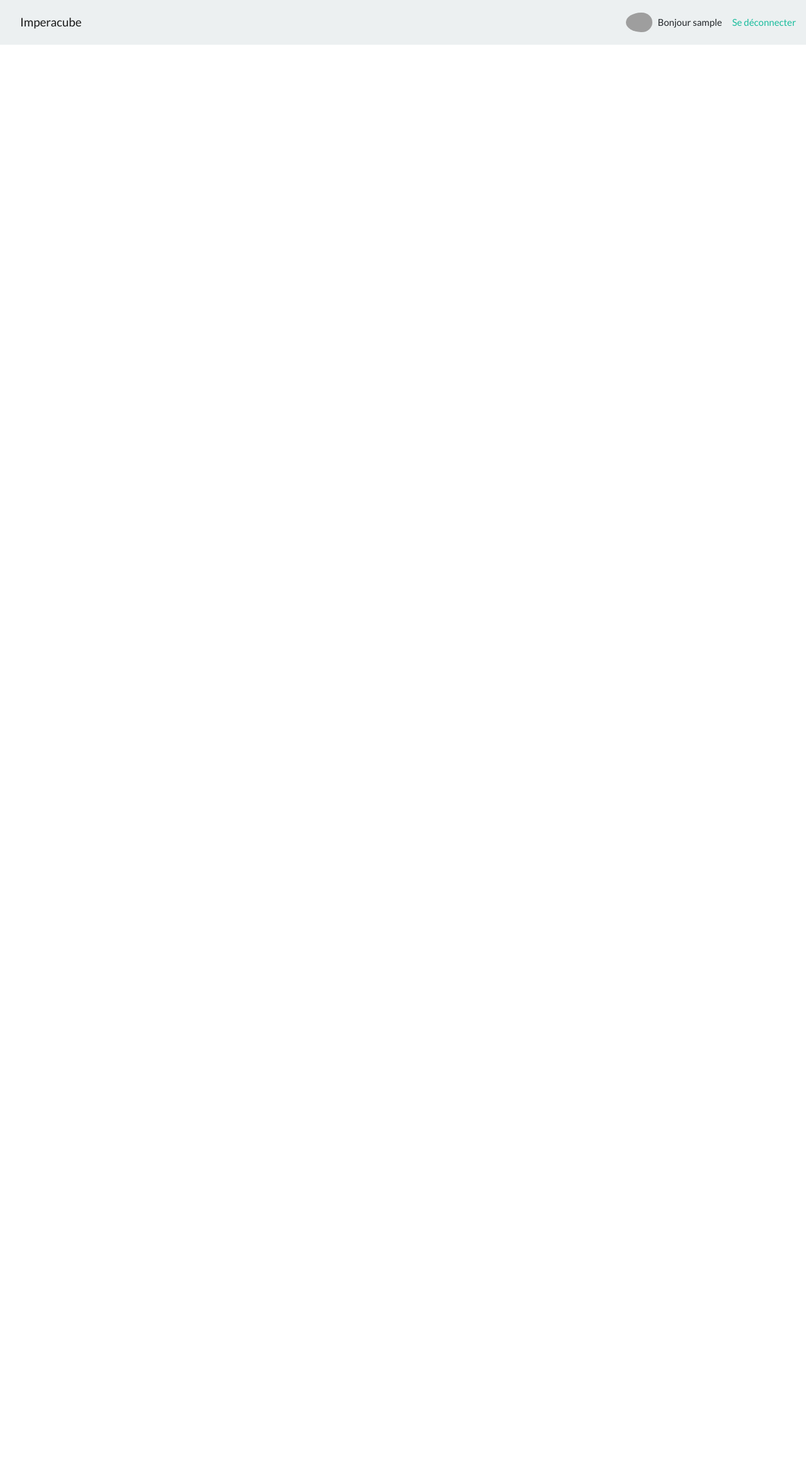
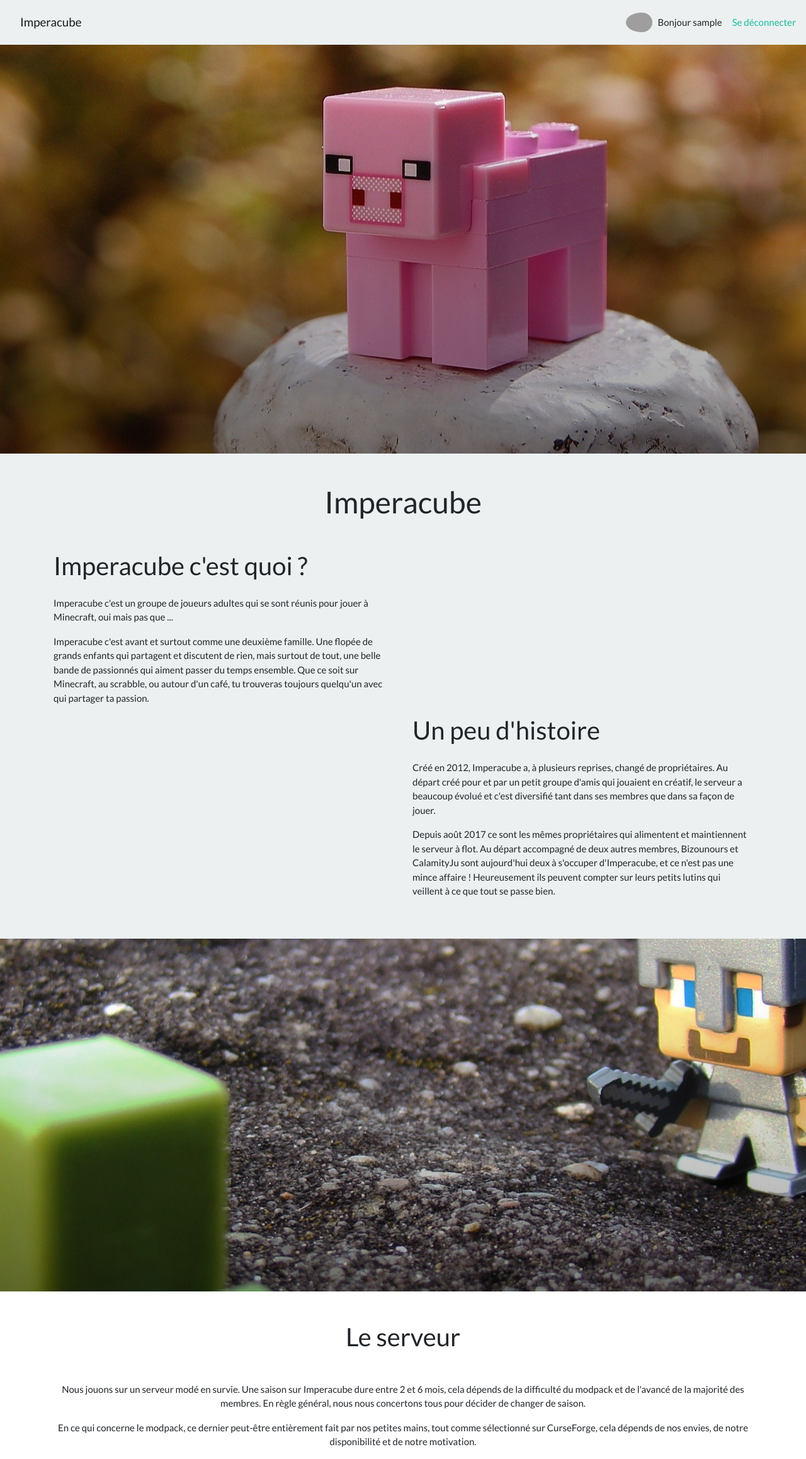
Before and after one commit to CalamityJu/Projets-d-entrainement, a PHP site: page / in a window 1280 px wide. Shown: the whole page at 63% size. Before the commit the page ends 71 px from the top, so only its background shows below. Run offline with PHP 8.4, Linux system fonts and the light colour scheme; the visitor is signed in with stand-in values (Sample User, id 1); grey boxes are pictures that could not be loaded.

Commit message:
Début de la page d'index

```diff
--- a/css/profil.css
+++ b/css/profil.css
@@ -89,4 +89,38 @@ nav #infosProfil img {
   border-radius: 30px;
   width: 40px;
 }
+
+#index header .backgroundImage {
+  background: url("../img/cochon.jpg") no-repeat center fixed;
+  height: 90vh;
+  max-height: 1000px;
+}
+
+#index header .backgroundImage:before {
+  background: -webkit-gradient(linear, left top, left bottom, from(rgba(0, 0, 0, 0)), to(rgba(0, 0, 0, 0.4)));
+  background: linear-gradient(to bottom, rgba(0, 0, 0, 0) 0%, rgba(0, 0, 0, 0.4) 100%);
+  bottom: 0;
+  content: "";
+  left: 0;
+  right: 0;
+  position: absolute;
+  top: 100px;
+}
+
+#index #section1 .backgroundImage {
+  background: url("../img/combat.jpg") no-repeat center fixed;
+  height: 70vh;
+  max-height: 1000px;
+}
+
+#index #section1 .backgroundImage:before {
+  background: -webkit-gradient(linear, left top, left bottom, from(rgba(0, 0, 0, 0)), to(rgba(0, 0, 0, 0.4)));
+  background: linear-gradient(to bottom, rgba(0, 0, 0, 0) 0%, rgba(0, 0, 0, 0.4) 100%);
+  bottom: 0;
+  content: "";
+  left: 0;
+  right: 0;
+  position: absolute;
+  top: 100px;
+}
 /*# sourceMappingURL=profil.css.map */
--- a/css/profil.scss
+++ b/css/profil.scss
@@ -85,3 +85,42 @@ nav {
         }
     } //#profil
 }//#conteneurProfil
+
+
+
+        //INDEX.PHP
+
+#index{
+    header{
+        .backgroundImage{
+            background: url("../img/cochon.jpg") no-repeat center fixed;
+            height: 90vh;
+            max-height: 1000px;
+            &:before{
+                background: linear-gradient(to bottom, rgba(0, 0, 0, 0) 0%, rgba(0, 0, 0, 0.4) 100%);
+                bottom: 0;
+                content: "";
+                left: 0;
+                right: 0;
+                position: absolute;
+                top: 100px;
+            }
+        }
+    }
+    #section1{
+        .backgroundImage{
+            background: url("../img/combat.jpg") no-repeat center fixed;
+            height: 70vh;
+            max-height: 1000px;
+            &:before{
+                background: linear-gradient(to bottom, rgba(0, 0, 0, 0) 0%, rgba(0, 0, 0, 0.4) 100%);
+                bottom: 0;
+                content: "";
+                left: 0;
+                right: 0;
+                position: absolute;
+                top: 100px;
+            }
+        }
+    }
+}
--- a/index.php
+++ b/index.php
@@ -1,6 +1,64 @@
 <?php
     include("template/menu.php"); // On insère le menu et on démarre la session.
 ?>
+<div id="index">
+    <header class="container-fluid px-0">
+        <div class="row text-center">
+            <div class="col-12">
+                <div class="backgroundImage">
+                </div>
+            </div>
+        </div>
+    </header>
+
+    <main class="container-fluid bg-light pb-5">
+        <div class="container">
+            <div class="row">
+                <div class="col-12">
+                    <h1 class="text-center my-5">Imperacube</h1>
+                </div>
+            <div class="col-md-6">
+                    <h2 class="pb-3">Imperacube c'est quoi ?</h2>
+                    <p>Imperacube c'est un groupe de joueurs adultes qui se sont réunis pour jouer à Minecraft, oui mais pas que ...</p>
+                    <p>Imperacube c'est avant et surtout comme une deuxième famille. Une flopée de grands enfants qui partagent et discutent de rien, mais surtout de tout, une belle bande de passionnés qui aiment passer du temps ensemble. Que ce soit sur Minecraft, au scrabble, ou autour d'un café, tu trouveras toujours quelqu'un avec qui partager ta passion.</p>
+
+                </div>
+                <div class="col-md-6">
+
+                </div>
+                <div class="col-md-6">
+
+                </div>
+                <div class="col-md-6">
+                    <h2 class="pb-3">Un peu d'histoire</h2>
+                    <p>Créé en 2012, Imperacube a, à plusieurs reprises, changé de propriétaires. Au départ créé pour et par un petit groupe d'amis qui jouaient en créatif, le serveur a beaucoup évolué et c'est diversifié tant dans ses membres que dans sa façon de jouer.</p>
+                    <p>Depuis août 2017 ce sont les mêmes propriétaires qui alimentent et maintiennent le serveur à flot. Au départ accompagné de deux autres membres, Bizounours et CalamityJu sont aujourd'hui deux à s'occuper d'Imperacube, et ce n'est pas une mince affaire ! Heureusement ils peuvent compter sur leurs petits lutins qui veillent à ce que tout se passe bien. </p>
+                </div>
+            </div>
+        </div>
+    </main>
+
+    <section id="section1" class="container-fluid px-0">
+        <div class="row text-center">
+            <div class="col-12">
+                <div class="backgroundImage">
+                </div>
+            </div>
+        </div>
+    </section>
+
+    <article class="container-fluid">
+        <div class="container">
+            <div class="row text-center">
+                <div class="col-12">
+                    <h2 class="my-5">Le serveur</h2>
+                    <p>Nous jouons sur un serveur modé en survie. Une saison sur Imperacube dure entre 2 et 6 mois, cela dépends de la difficulté du modpack et de l'avancé de la majorité des membres. En règle général, nous nous concertons tous pour décider de changer de saison.</p>
+                    <p>En ce qui concerne le modpack, ce dernier peut-être entièrement fait par nos petites mains, tout comme sélectionné sur CurseForge, cela dépends de nos envies, de notre disponibilité et de notre motivation.</p>
+                </div>
+            </div>
+        </div>
+    </article>
+</div>
 
 <!-- Contenu Javascript
 
--- a/template/menu.php
+++ b/template/menu.php
@@ -65,7 +65,7 @@
 
   </head>
   <body>
-    <nav id="navbar" class="navbar navbar-expand-lg navbar-light bg-light justify-content-between">
+    <nav id="navbar" class="fixed-top navbar navbar-expand-lg navbar-light bg-light justify-content-between">
       <a class="navbar-brand ml-md-3" href="index.php">Imperacube</a>
 
       <!-- PAS ENCORE IMPLEMENTE -- IL FAUDRA PENSER A ENLEVER justify-content-between DANS LA NAV AU DESSUS
```
Also changed, not shown: img/cochon.jpg (added), img/combat.jpg (added), img/petiteFille.jpg (added), img/zombie.png (added), 1 other file.
